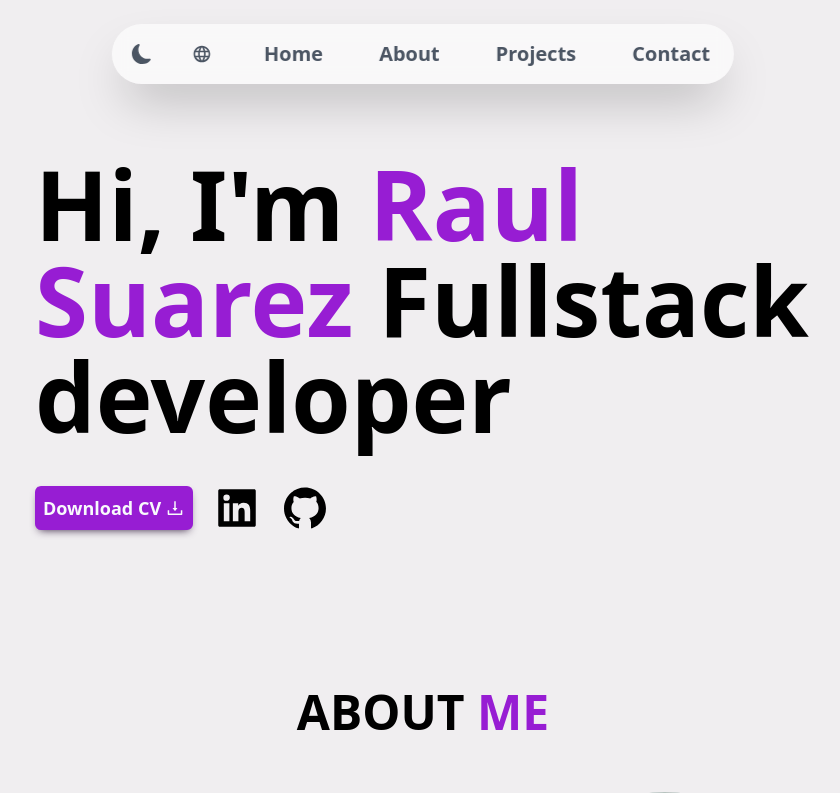
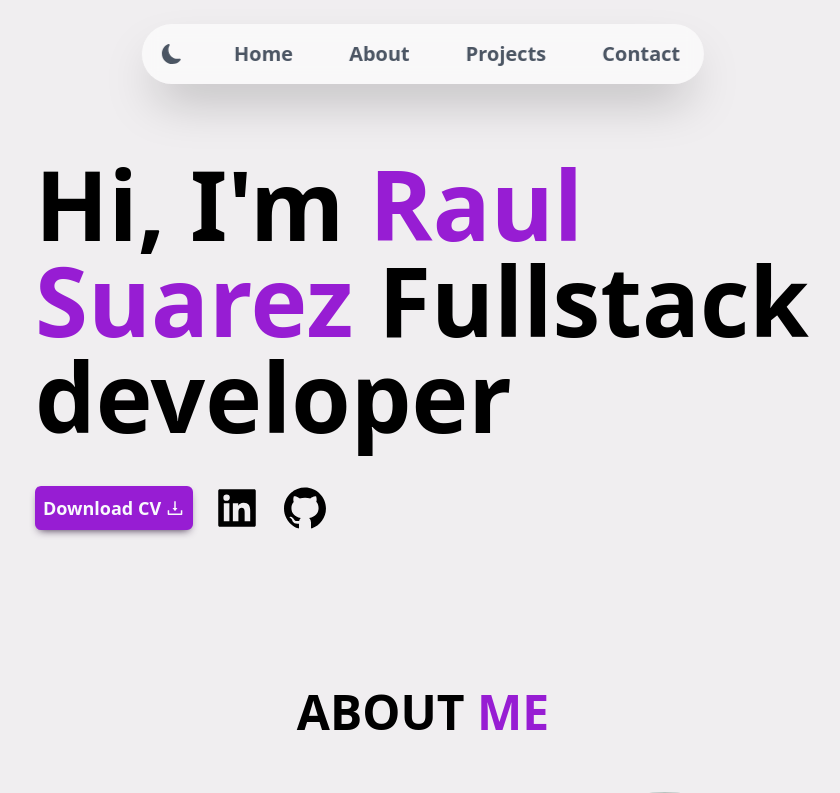
Before and after one commit to RSuarezLastra/Portfolio, a React (Vite) app: page / in a window 1280 px wide. Shown: the top 793 px of the page, without its empty margins (217-1057 px from the left). Built offline with nearby package versions, Linux system fonts and the light colour scheme.

Commit message:
ocultando el boton de traduccion

```diff
--- a/src/components/Navbar/Nav.jsx
+++ b/src/components/Navbar/Nav.jsx
@@ -34,11 +34,11 @@
                             {theme === 'dark' ? (< BsSunFill />) : (<BsFillMoonFill />)}
                         </button>
                     </li>
-                    <li className='flex items-center'>
+                    {/* <li className='flex items-center'>
                         <button className='p-1 ml-2 sm:ml-8 text-sm sm:text-lg md:text-xl hover:text-gray-950 hover:bg-slate-200/60 dark:text-slate-300 dark:hover:text-slate-50  dark:hover:bg-neutral-700 rounded-full transition-all ease-in'>
                             <MdLanguage />
                         </button>
-                    </li>
+                    </li> */}
                     {links.map(lin => (
                         <li key={lin.hash}
                             className="ml-3 sm:ml-10 hover:bg-slate-200/60 dark:hover:bg-slate-600/25 rounded-full transition-all ease-in px-0 sm:px-2  dark:hover:bg-neutral-700">
```
